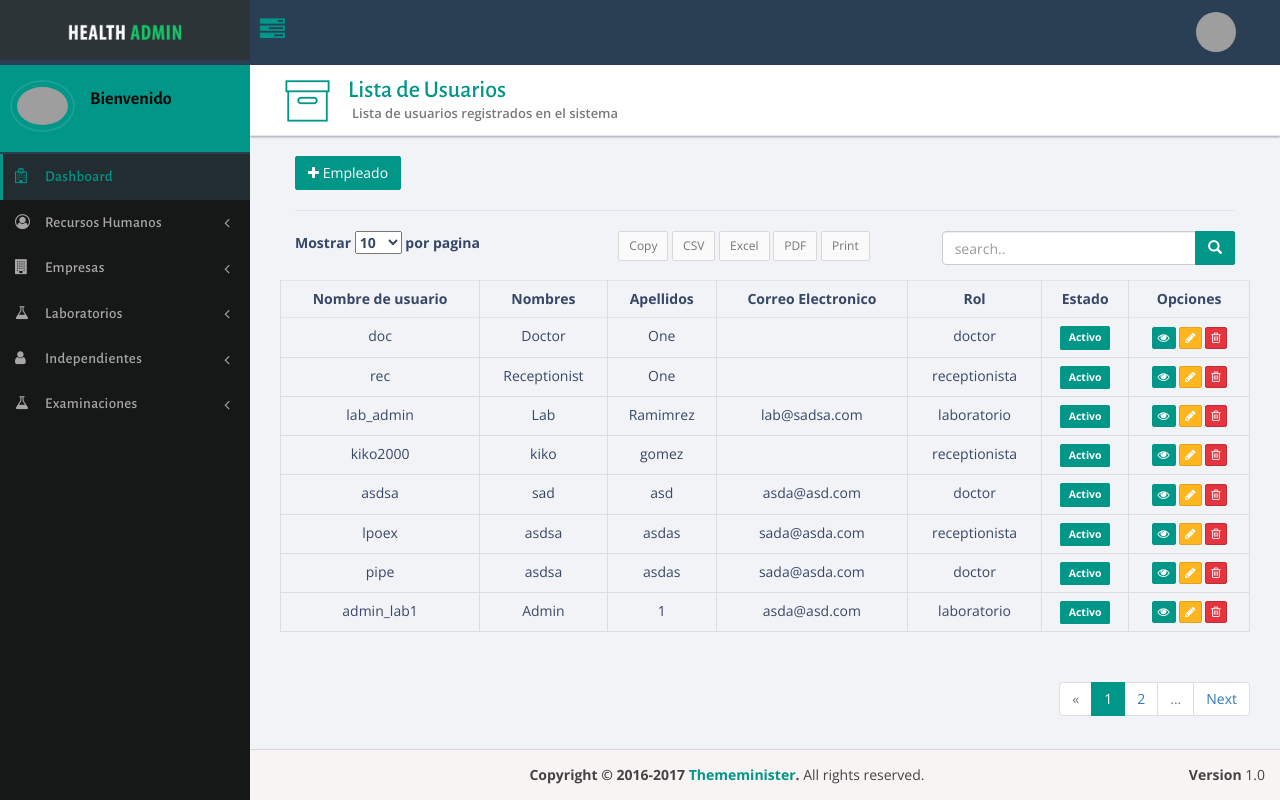
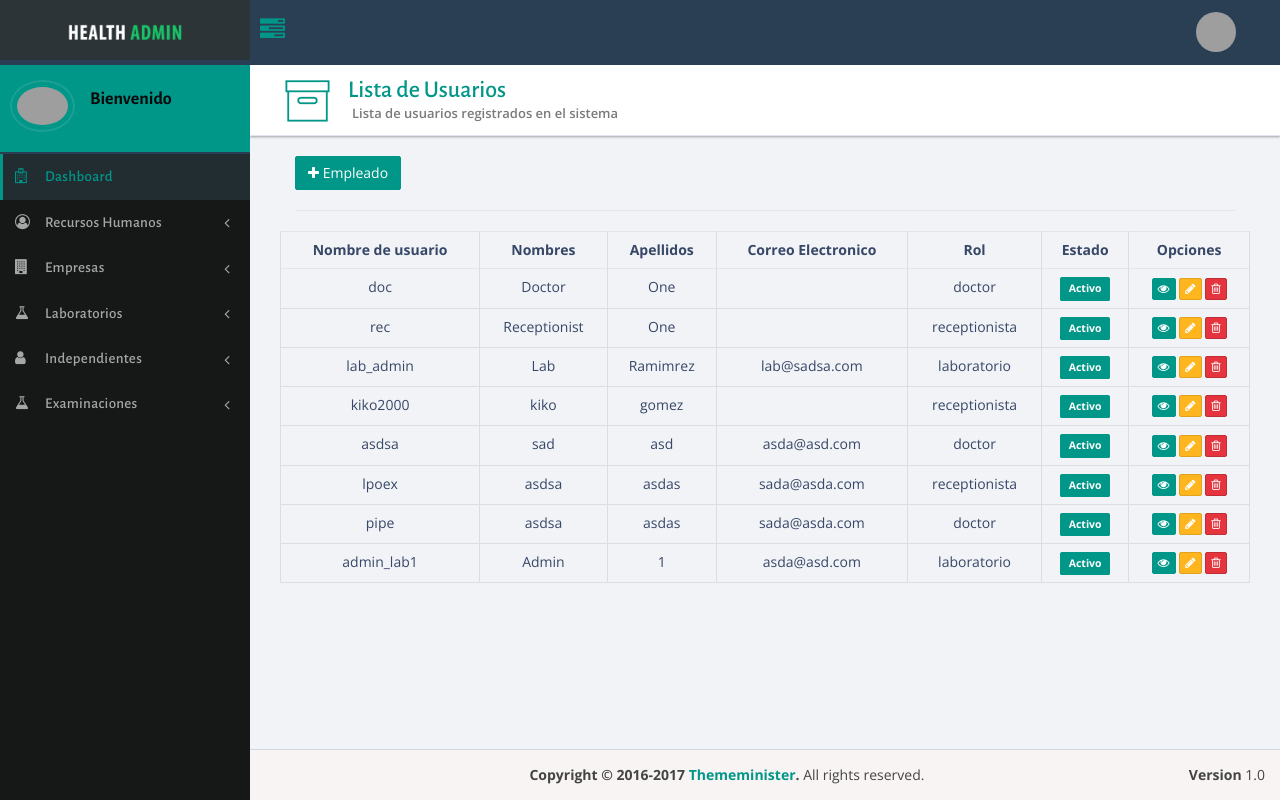
Before and after one commit to jrnp97/small-docadmin, a Django app: page /users/ in a window 1280 px wide. Run offline with Django 3.2, Linux system fonts and the light colour scheme; a user stored in the database is signed in; data comes from the database, SQL or seed files in the repository; both versions use the stored data as it was after the commit; some libraries are stand-ins or nearby versions; grey boxes are pictures that could not be loaded.

Commit message:
Add datatables instead render table option

```diff
--- a/templates/base/base_dashboard.html
+++ b/templates/base/base_dashboard.html
@@ -25,6 +25,8 @@
         <link href="{% static 'assets/pe-icon-7-stroke/css/pe-icon-7-stroke.css' %}" rel="stylesheet" type="text/css"/>
         <!-- Themify icons -->
         <link href="{% static 'assets/themify-icons/themify-icons.css' %}" rel="stylesheet" type="text/css"/>
+        <!-- Datatable style -->
+        <link rel="stylesheet" type="text/css" href="{% static 'assets/plugins/DataTables/datatables.min.css' %}"/>
         <!-- End Global Mandatory Style -->
 
         <!-- Theme style -->
@@ -103,6 +105,8 @@
     <script src="{% static 'assets/plugins/fastclick/fastclick.min.js' %}" type="text/javascript"></script>
     <!-- Hadmin frame -->
     <script src="{% static 'assets/dist/js/custom1.js' %}" type="text/javascript"></script>
+    <!-- Datatable plugin -->
+    <script type="text/javascript" src="{% static 'assets/plugins/DataTables/datatables.min.js' %}"></script>
     <!-- End Core Plugins -->
     <!-- Dashboard js -->
     <script src="{% static 'assets/dist/js/custom.js' %}" type="text/javascript"></script>
--- a/templates/base/base_list.html
+++ b/templates/base/base_list.html
@@ -49,67 +49,23 @@
             {% endif %}
         </div>
         <hr>
-        <!-- DataTable Header -->
-        <div class="row">
-            <!-- Content show filter -->
-            <div class="col-sm-4 col-xs-12">
-                <div class="dataTables_length">
-                    <label>Mostrar
-                        <select name="example_length">
-                            <option value="10">10</option>
-                            <option value="25">25</option>
-                            <option value="50">50</option>
-                            <option value="100">100</option>
-                        </select> por pagina</label>
-                </div>
-            </div>
-            <!-- Export Options -->
-            <div class="col-sm-4 col-xs-12">
-                <div class="dataTables_length">
-                    <a disabled="" class="btn btn-default buttons-copy btn-sm" tabindex="0"><span>Copy</span></a>
-                    <a disabled="" class="btn btn-default buttons-csv buttons-html5 btn-sm"
-                       tabindex="0"><span>CSV</span></a>
-                    <a disabled="" class="btn btn-default buttons-excel buttons-html5 btn-sm"
-                       tabindex="0"><span>Excel</span></a>
-                    <a disabled="" class="btn btn-default buttons-pdf buttons-html5 btn-sm"
-                       tabindex="0"><span>PDF</span></a>
-                    <a disabled="" class="btn btn-default buttons-print btn-sm" tabindex="0"><span>Print</span></a>
-                </div>
-            </div>
-            <!-- Search filter -->
-            <div class="col-sm-4 col-xs-12">
-                <div class="dataTables_length">
-                    <div class="input-group custom-search-form">
-                        <input type="search" class="form-control" placeholder="search..">
-                        <span class="input-group-btn">
-                        <button class="btn btn-primary" type="button"><span
-                                class="glyphicon glyphicon-search"></span></button>
-                    </span>
-                    </div>
-                </div>
-            </div>
-        </div>
         <!-- DataTable Body -->
         <div class="row">
             <div class="table-responsive">
-                <table class="table table-bordered table-hover text-center">
+                <table class="table table-bordered table-hover text-center" id="TableMain">
                     {% block datatable_body %} {% endblock %}
                 </table>
             </div>
 
         </div>
-        <div class="row">
-            <div class="page-nation text-right">
-                <ul class="pagination pagination-large">
-                    <li class="disabled"><span>«</span></li>
-                    <li class="active"><span>1</span></li>
-                    <li><a href="#">2</a></li>
-                    <li class="disabled"><span>...</span></li>
-                    <li>
-                    <li><a rel="next" href="#">Next</a></li>
-                </ul>
-            </div>
-        </div>
 
     </div>
 {% endblock %}
+{% block scripts %}
+    {{ block.super }}
+    <script type="text/javascript">
+        $(document).ready(function (){
+            $('#TableMain').DataTable({})
+        });
+    </script>
+{% endblock %}
```
Also changed, not shown: db.sqlite3.
